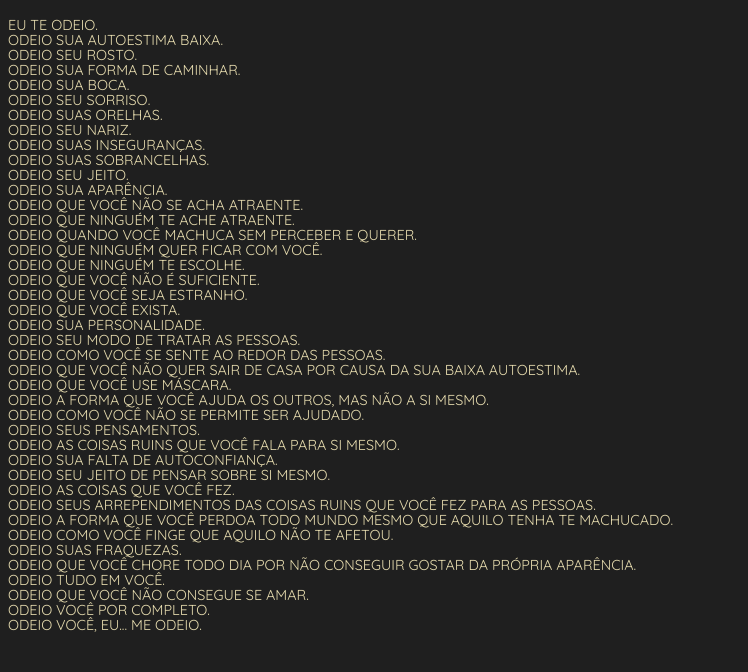
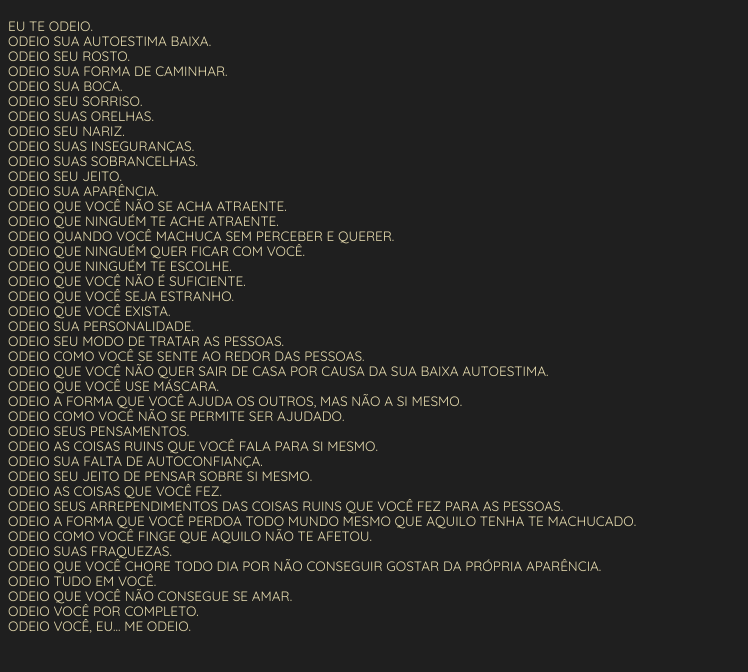
Before and after one commit to namahee/namahee.github.io, a plain HTML site: page hate.html in a window 1280 px wide. Shown: the part 62-734 px from the top of the page, without its empty margins (0-748 px from the left). Drawn offline with Linux system fonts and the light colour scheme.

Commit message:
Update hate.css

```diff
--- a/hate.css
+++ b/hate.css
@@ -43,7 +43,7 @@ span {
 p {
   color: #e6dbae;
   font-family: "Quicksand", sans-serif;
-  font-size: 0.90rem;
+  font-size: 0.85rem;
   margin: 0 auto;
   padding: 0;
   text-transform: uppercase;
```
